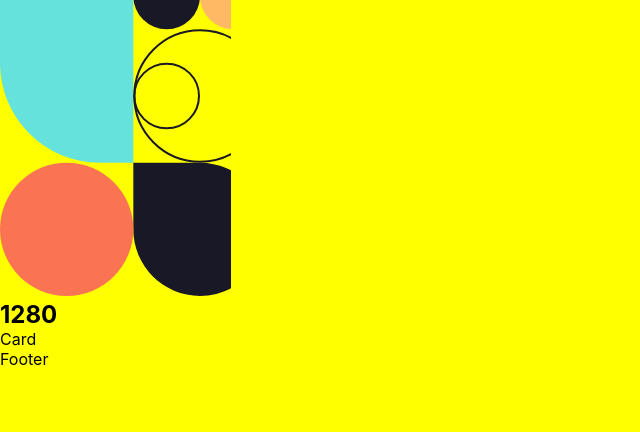
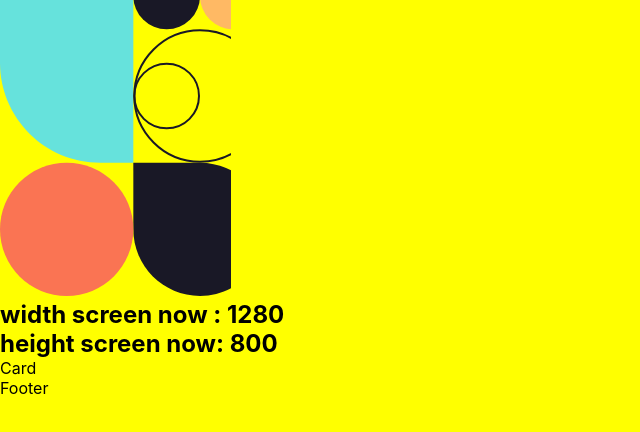
Before and after one commit to brunomoleta/equalizer-landing-page, a React (Create React App) app: page / in a window 1280 px wide. Shown: the part 850-1282 px from the top of the page, without its empty margins (0-640 px from the left). Built offline with nearby package versions, Linux system fonts and the light colour scheme.

Commit message:
update and try to deploy

```diff
--- a/src/pages/LandingPage.tsx
+++ b/src/pages/LandingPage.tsx
@@ -10,11 +10,13 @@ import bgMobile from "../assets/bg-main-mobile.png";
 export default class LandingPage extends Component {
   state = {
     windowWidthState: window.innerWidth,
+    windowHeightState: window.innerHeight,
   };
 
   updateWindowWidth = () => {
     this.setState({
       windowWidthState: window.innerWidth,
+      windowHeightState: window.innerHeight,
     });
   };
 
@@ -27,11 +29,12 @@ export default class LandingPage extends Component {
   }
 
   render() {
-    const {windowWidthState} = this.state;
+    const {windowWidthState,windowHeightState} = this.state;
     return (
       <StyledLandingPage theme={theme} $font={font}>
-        <Header windowWidth={windowWidthState} />
-        <h1>{windowWidthState}</h1>
+        <Header windowWidth={windowWidthState} windowHeight={windowHeightState} />
+        <h1>width screen now : {windowWidthState}</h1>
+        <h1>height screen now: {windowHeightState}</h1>
         <Image urlImg={bgMobile} />
         <Card />
         <Footer />
--- a/src/pages/sections/Header.tsx
+++ b/src/pages/sections/Header.tsx
@@ -6,6 +6,7 @@ import VectorTablet from "../../components/Vectors/VectorTablet";
 
 interface windowWidthState {
   windowWidth: number;
+  windowHeight: number;
 }
 export default class Header extends Component<windowWidthState> {
   render() {
--- a/src/styles.ts
+++ b/src/styles.ts
@@ -14,8 +14,8 @@ const GlobalStyles = createGlobalStyle<{
     body {
         // Mobile
         @media screen and (max-width:767px){
-            /* background-color:green; */
-            /* padding: 10% 5%; */
+            //
+
         }
 
         // Tablet
```
